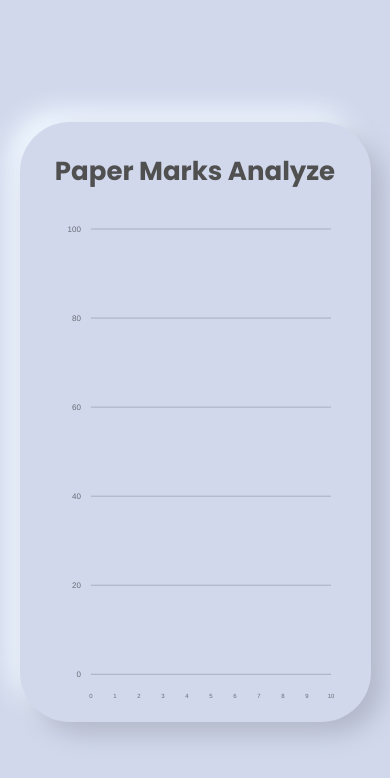
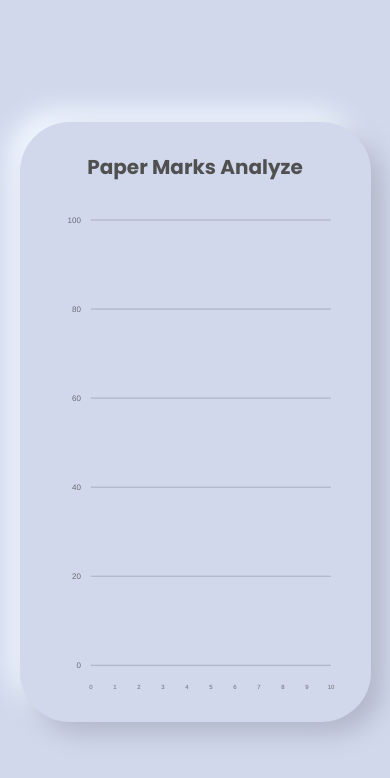
Before and after one commit to praveenthyaga0623/papaer-mark-analysis, a plain HTML site: page index.html in a window 390 px wide. Drawn offline with nearby package versions, Linux system fonts and the light colour scheme.

Commit message:
Update style1.css

```diff
--- a/style1.css
+++ b/style1.css
@@ -273,4 +273,8 @@ ul > *:nth-child(3n+2) {
   position: relative;
   width: 90%;
 }
+
+  .card h2  {
+  font-size: 20px;
 }
+}
```
